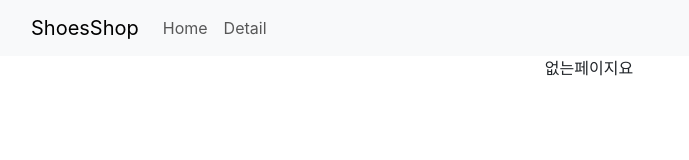
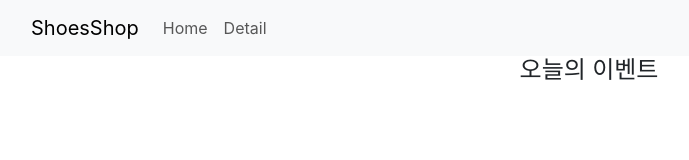
Before and after one commit to doong2imdang/TIL, a React (Create React App) app in the folder CodingApple/React/shop/: page /event in a window 1280 px wide. Shown: the top 160 px of the page, without its empty margins (51-740 px from the left). Built offline with nearby package versions, Linux system fonts and the light colour scheme.

Commit message:
6. 릭액트 라우터 2 - navigate, nested routes, outlet_숙제1

```diff
--- a/CodingApple/React/shop/src/App.js
+++ b/CodingApple/React/shop/src/App.js
@@ -7,6 +7,7 @@ import data from "./data.js";
 import { Routes, Route, Link, useNavigate, Outlet } from "react-router-dom";
 // 다른 파일에 있던 자료 가져오려면 import/export 문법 씁니다.
 import Detail from "./routes/Detail.js";
+import Event from "./routes/Event.js";
 
 function App() {
   let [shoes] = useState(data);
@@ -78,6 +79,11 @@ function App() {
         {/* <Route path="/about/member" element={<About />} />
         <Route path="/about/location" element={<About />} /> */}
 
+        <Route path="/event" element={<Event />}>
+          <Route path="one" element={<div>첫 주문시 양배추즙 서비스</div>} />
+          <Route path="two" element={<div>생일기념 쿠폰받기</div>} />
+        </Route>
+
         {/* 404 페이지는 */}
         <Route path="*" element={<div>없는페이지요</div>} />
       </Routes>
--- /dev/null
+++ b/CodingApple/React/shop/src/routes/Event.js
@@ -0,0 +1,11 @@
+import React from "react";
+import { Outlet } from "react-router-dom";
+
+export default function Event() {
+  return (
+    <div>
+      <h4>오늘의 이벤트</h4>
+      <Outlet></Outlet>
+    </div>
+  );
+}
```
